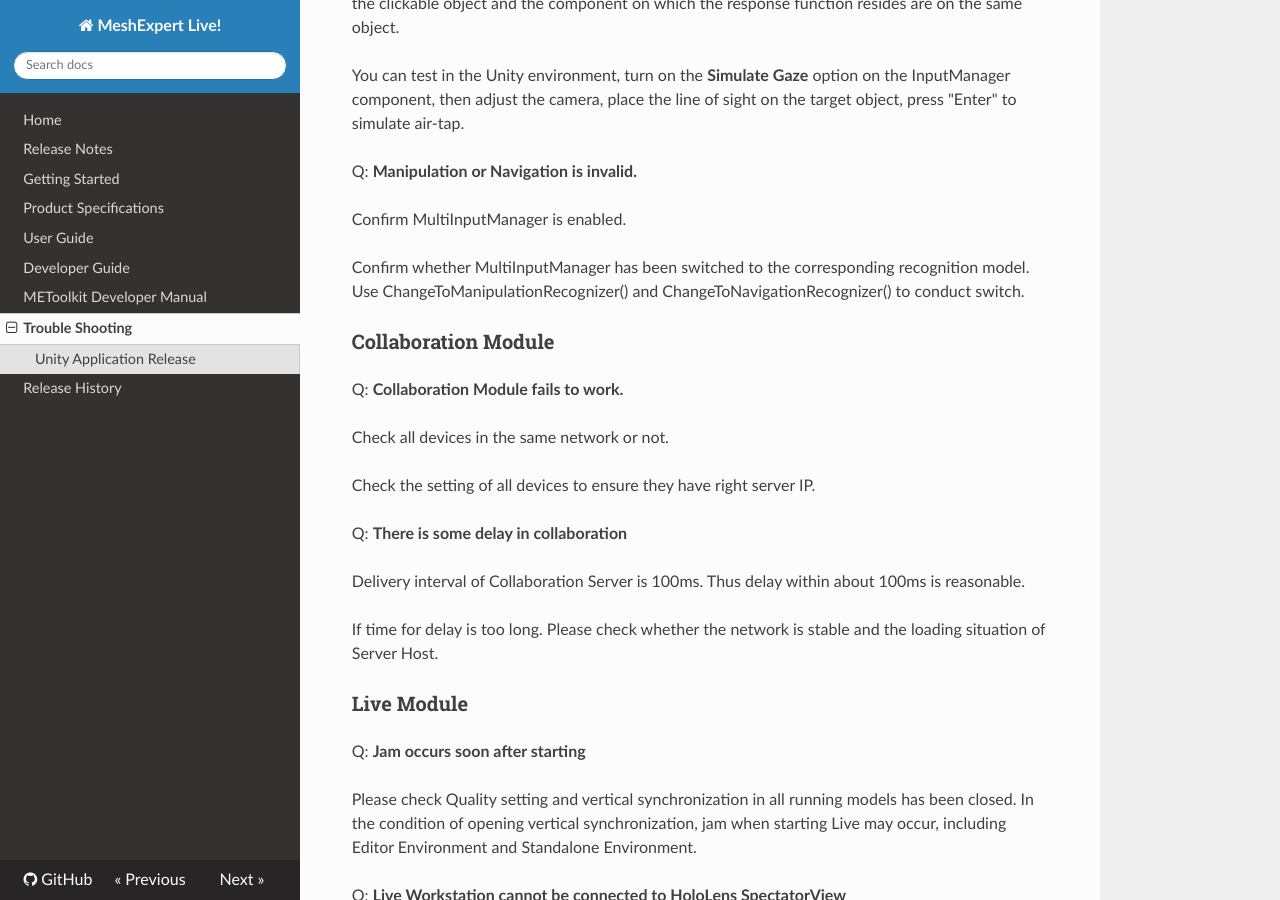
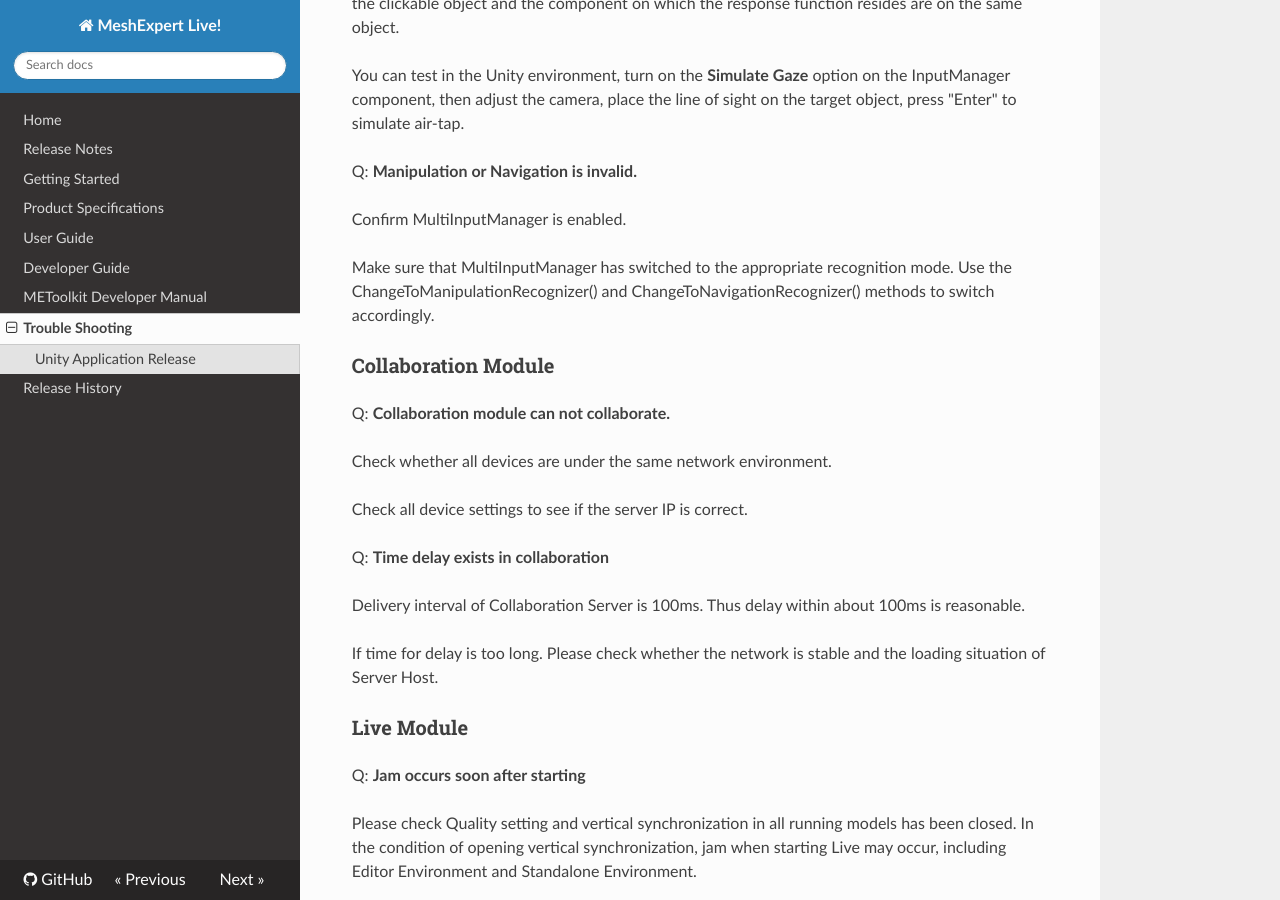
Before and after one commit to michael2008/ME-Live-Doc, an MkDocs documentation site: the page built from docs/trouble-shooting.md, in a window 1280 px wide and 900 px high, scrolled down 1809 px. Built offline with MkDocs 1.6.1, drawn with Linux system fonts in a browser that asks for light colours; nearby versions of some CDN libraries; old or Windows-style settings are respelled for this version of MkDocs.

Commit message:
Update trouble-shooting.md

```diff
--- a/docs/trouble-shooting.md
+++ b/docs/trouble-shooting.md
@@ -55,16 +55,16 @@ Q: **Manipulation or Navigation is invalid.**
 
 Confirm MultiInputManager is enabled.
 
-Confirm whether MultiInputManager has been switched to the corresponding recognition model. Use ChangeToManipulationRecognizer() and ChangeToNavigationRecognizer() to conduct switch.
+Make sure that MultiInputManager has switched to the appropriate recognition mode. Use the ChangeToManipulationRecognizer() and ChangeToNavigationRecognizer() methods to switch accordingly.
 
 ### Collaboration Module
-Q: **Collaboration Module fails to work.**
+Q: **Collaboration module can not collaborate.**
 
-Check all devices in the same network or not.
+Check whether all devices are under the same network environment.
 
-Check the setting of all devices to ensure they have right server IP.
+Check all device settings to see if the server IP is correct.
 
-Q: **There is some delay in collaboration**
+Q: **Time delay exists in collaboration**
 
 Delivery interval of Collaboration Server is 100ms. Thus delay within about 100ms is reasonable.
 
```
